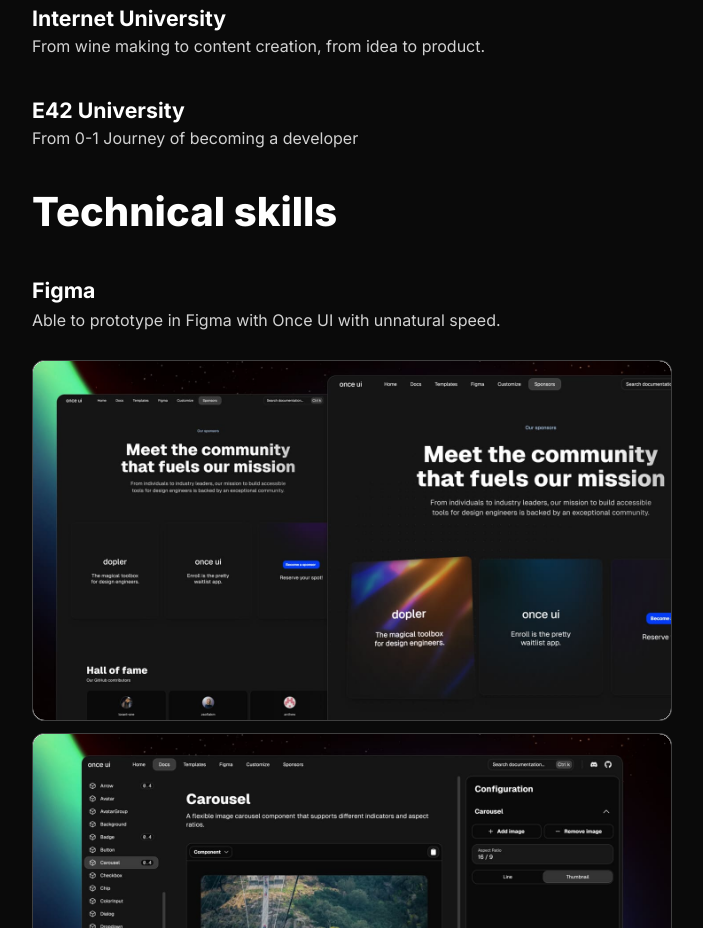
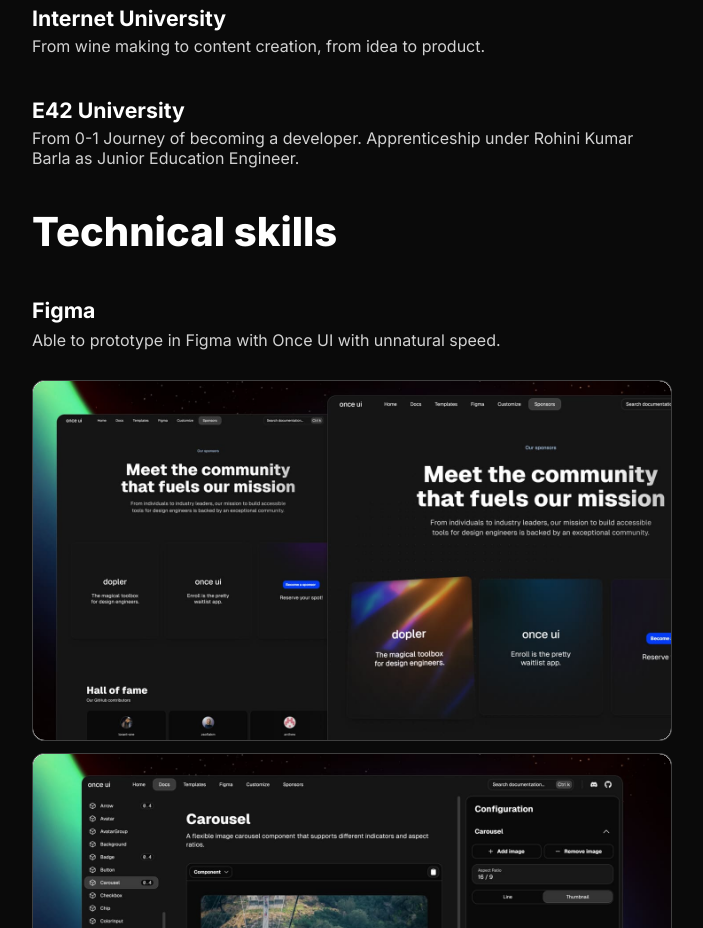
Before and after one commit to 0x0-Sted-Space/sted-studio-portfolio, a Next.js app: page /en/about in a window 1280 px wide. Shown: the part 3540-4468 px from the top of the page, without its empty margins (480-1183 px from the left). Built offline with nearby package versions, Linux system fonts and the light colour scheme.

Commit message:
Add apprenticeship experience and fix Smacoteq logo
- Added apprenticeship under Rohini Kumar Barla as Junior Education Engineer in E42 University section
- Fixed Smacoteq logo case inconsistency (smacoteq.png -> Smacoteq.png) in Clients component
- Logo should now load properly in clients section

```diff
--- a/src/app/resources/content.js
+++ b/src/app/resources/content.js
@@ -114,7 +114,7 @@
         institutions: [
             { name: 'University of Life', description: 'Civil Engineer by profession, sustainable architect by passion. Homegrown innovators by vizag startups, enhance42, vizag volunteers.' },
             { name: 'Internet University', description: 'From wine making to content creation, from idea to product.' },
-            { name: 'E42 University', description: 'From 0-1 Journey of becoming a developer' }
+            { name: 'E42 University', description: 'From 0-1 Journey of becoming a developer. Apprenticeship under Rohini Kumar Barla as Junior Education Engineer.' }
         ]
     },
     technical: {
--- a/src/components/work/Clients.tsx
+++ b/src/components/work/Clients.tsx
@@ -26,7 +26,7 @@
     },
     {
       name: "Smacoteq",
-      src: "/images/projects/project-01/smacoteq.png",
+      src: "/images/projects/project-01/Smacoteq.png",
       alt: "Smacoteq logo",
     },
   ];
```
